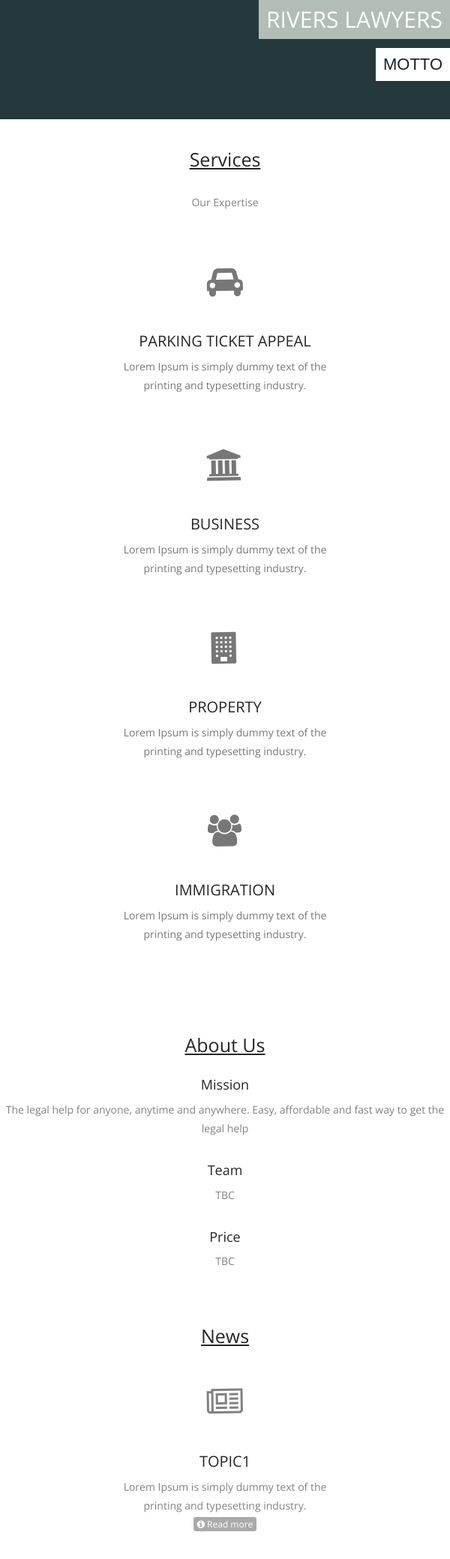
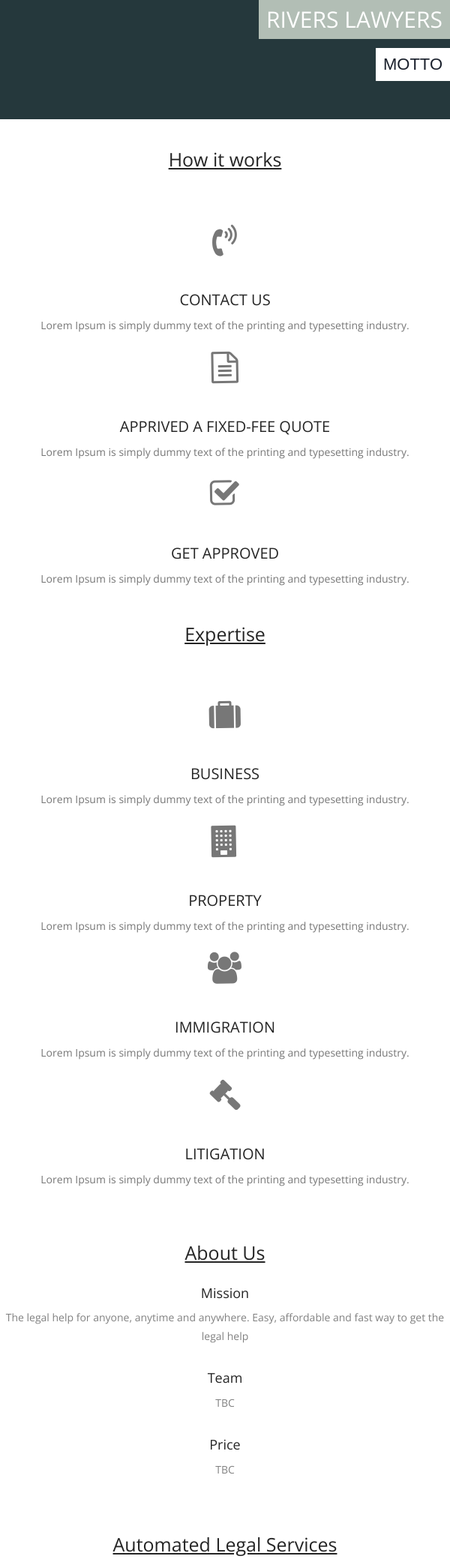
Before and after one commit to kr-wittawin/riverslawyer, a PHP site: page / in a window 600 px wide. Shown: the part 181-2260 px from the top of the page at 75% size. Run offline with PHP 8.4, Linux system fonts and the light colour scheme; some libraries are stand-ins or nearby versions.

Commit message:
change file, add menu, layout change

```diff
--- a/css/main.css
+++ b/css/main.css
@@ -1276,92 +1220,6 @@ textarea.form-control {
         background-color: transparent;
     }
 
-/* slider */
-    .caption-content h2 {
-        font-size: 18px;
-    }
-
-    .caption-content > span {
-        font-size: 16px;
-        margin-bottom: 20px;
-    }
-
-    .caption-content p {
-        font-size: 16px;
-        margin-bottom: 30px;
-    }
-
-    .caption-content strong {
-        font-size: 22px;
-    }
-
-/* about */
-    .recent-works {
-        margin-bottom: 85px;
-    }
-
-    #about h3 {
-        font-size: 18px;
-        margin: 0 0 35px !important;
-    }
-
-    #about .owl-buttons {
-        margin-top: 20px;
-    }
-
-    #about .message-body {
-        margin-bottom: 45px;
-    }
-
-    #about .welcome-block img {
-        margin: 0 25px 15px 0;
-    }
-
-/* service */
-    .service-item {
-        width: 100%;
-    }
-
-/*portfolio*/
-    .portfolio-item {
-        margin: 0 auto 10px;
-        font-size: 14px;
-        width: 280px;
-    }
-
-    figcaption.mask {
-        bottom: -107px;
-        color: #fff;
-        padding: 15px;
-    }
-
-/* lightbox */
-    .fancybox-title h3 {
-        font-size: 20px;
-    }
-
-    .fancybox-title p {
-        font-size: 14px;
-    }
-
-/* testimonial */
-    .testimonial-item {
-        width: 95%;
-    }
-
-    .testimonial-item > div:before,
-    .testimonial-item > div:after {
-        background-image: none;
-    }
-
-    .testimonial-item > div > span {
-        margin: 30px 0 20px;
-    }
-
-/* price */
-    .price-table {
-        margin-bottom: 50px;
-    }
 
 /* follow us */
     .social-button li:nth-child(2) {
@@ -1400,50 +1258,6 @@ textarea.form-control {
         left: 38%;
     }
 
-/* home slider */
-    .caption-content h2 {
-        font-size: 35px;
-    }
-
-    .caption-content p {
-        font-size: 25px;
-    }
-
-    .caption-content strong {
-        font-size: 35px;
-    }
-
-/*about*/
-
-    #about .welcome-block h3 {
-        margin: 0 0 35px;
-    }
-
-/* service */
-
-    .service-item {
-        margin: 0 auto 50px;
-        width: 55%;
-    }
-
-/* portfolio */
-    .portfolio-item {
-        width: 48%;
-    }
-
-    figcaption.mask {
-        bottom: -132px;
-    }
-
-/* testimonial */
-    .testimonial-item {
-        width: 80%;
-    }
-
-    .testimonial-item > div:before {
-        bottom: 160px;
-    }
-
 /* social */
     .social-button li:nth-child(2) {
         margin: 0 50px;
--- a/index.html
+++ b/index.html
@@ -22,8 +22,6 @@
 
 		<!-- Fontawesome Icon font -->
         <link rel="stylesheet" href="css/font-awesome.min.css">
-		<!-- bootstrap.min -->
-        <link rel="stylesheet" href="css/jquery.fancybox.css">
 		<!-- bootstrap.min -->
         <link rel="stylesheet" href="css/bootstrap.min.css">
 		<!-- bootstrap.min -->
@@ -87,8 +85,9 @@
                 <nav class="collapse navbar-collapse navbar-right" id="nav-collapse" role="navigation" >
                     <ul id="nav" class="nav navbar-nav" >
                         <li><a href="#body">Home</a></li>
-						<li><a class="externallink" href="services.html">Services</a></li>
+						<li><a class="externallink" href="expertise.html">Expertise</a></li>
                         <li><a href="#aboutus">About us</a></li>
+                        <li><a href="#autoservices">Automated Legal Services</a></li>
 						<li><a href="#news">News</a></li>
                         <li><a href="#contact">Contact us</a></li>
                     </ul>
@@ -110,38 +109,78 @@
         End Home SliderEnd
         ==================================== -->
 
-		<!-- services -->
-		<section id="services">
+        <!-- howitworks -->
+		<section id="howitworks">
 			<div class="container">
                 <div class="row">
 
                     <div class="sec-title text-center">
-                        <h2 class="wow">Services</h2>
-                        <p class="wow">Our Expertise</p>
+                        <h2 class="wow">How it works</h2>
                     </div>
 
-                    <div class="col-md-3 col-sm-6 col-xs-12  text-center wow animated fadeIn">
-                        <a href="form.html"><div class="service-item">
+                    <div class="col-md-3 col-sm-3 col-xs-12 text-center wow animated firstmargin fadeIn">
+                        <a href="expertise.html"><div class="service-item">
                             <div class="service-icon">
-                                <i class="fa fa-car fa-3x"></i>
+                                <i class="fa fa-volume-control-phone fa-3x"></i>
                             </div>
-                            <h3>Parking Ticket Appeal</h3>
+                            <h3>Contact Us</h3>
                             <p>Lorem Ipsum is simply dummy text of the printing and typesetting industry. </p>
                         </div></a>
                     </div></a>
 
+                    <div class="col-md-1 col-sm-1 hidden-xs text-center wow animated fadeIn" data-wow-delay="0.2s">
+                        <i class="fa fa-angle-double-right fa-4x" style="margin-top:30%"></i>
+                    </div>
+
+                    <div class="col-md-3 col-sm-3 col-xs-12 text-center wow animated fadeIn" data-wow-delay="0.4s">
+                        <a href="expertise.html"><div class="service-item">
+                            <div class="service-icon">
+                                <i class="fa fa-file-text-o fa-3x"></i>
+                            </div>
+                            <h3>Apprived a Fixed-Fee Quote</h3>
+                            <p>Lorem Ipsum is simply dummy text of the printing and typesetting industry. </p>
+                        </div>
+                    </div></a>
+
+                    <div class="col-md-1 col-sm-1 hidden-xs text-center wow animated fadeIn" data-wow-delay="0.6s">
+                        <i class="fa fa-angle-double-right fa-3x" style="margin-top:30%"></i>
+                    </div>
+
+                    <div class="col-md-3 col-sm-3 col-xs-12 text-center wow animated fadeIn" data-wow-delay="0.8s">
+                        <a href="expertise.html"><div class="service-item">
+                            <div class="service-icon">
+                                <i class="fa fa-check-square-o fa-3x"></i>
+                            </div>
+                            <h3>Get approved</h3>
+                            <p>Lorem Ipsum is simply dummy text of the printing and typesetting industry. </p>
+                        </div></a>
+                    </div>
+
+                </div>
+            </div>
+		</section><br><br>
+
+		<!-- expertise -->
+		<section id="expertise">
+			<div class="container">
+                <div class="row">
+
+                    <div class="sec-title text-center">
+                        <h2 class="wow">Expertise</h2>
+                    </div>
+
                     <div class="col-md-3 col-sm-6 col-xs-12 text-center wow animated fadeIn">
-                        <a href="services.html"><div class="service-item">
+                        <a href="expertise.html"><div class="service-item">
                             <div class="service-icon">
-                                <i class="fa fa-bank fa-3x"></i>
+                                <i class="fa fa-suitcase fa-3x"></i>
                             </div>
                             <h3>Business</h3>
                             <p>Lorem Ipsum is simply dummy text of the printing and typesetting industry. </p>
                         </div></a>
                     </div></a>
 
-                    <div class="col-md-3 col-sm-6 col-xs-12  text-center wow animated fadeIn" data-wow-delay="0.3s">
-                        <a href="services.html"><div class="service-item">
+                    <div class="col-md-3 col-sm-6 col-xs-12  text-center wow animated fadeIn" data-wow-delay="0.2s">
+                        <a href="expertise.html"><div class="service-item">
                             <div class="service-icon">
                                 <i class="fa fa-building fa-3x"></i>
                             </div>
@@ -150,8 +189,8 @@
                         </div>
                     </div></a>
 
-                    <div class="col-md-3 col-sm-6 col-xs-12  text-center wow animated fadeIn" data-wow-delay="0.6s">
-                        <a href="services.html"><div class="service-item">
+                    <div class="col-md-3 col-sm-6 col-xs-12  text-center wow animated fadeIn" data-wow-delay="0.4s">
+                        <a href="expertise.html"><div class="service-item">
                             <div class="service-icon">
                                 <i class="fa fa-users fa-3x"></i>
                             </div>
@@ -159,6 +198,17 @@
                             <p>Lorem Ipsum is simply dummy text of the printing and typesetting industry. </p>
                         </div></a>
                     </div>
+
+                    <div class="col-md-3 col-sm-6 col-xs-12  text-center wow animated fadeIn" data-wow-delay="0.6s">
+                        <a href="expertise.html"><div class="service-item">
+                            <div class="service-icon">
+                                <i class="fa fa-gavel fa-3x"></i>
+                            </div>
+                            <h3>Litigation</h3>
+                            <p>Lorem Ipsum is simply dummy text of the printing and typesetting industry. </p>
+                        </div></a>
+                    </div></a>
+
                 </div>
             </div>
 		</section><br><br><br>
@@ -180,6 +230,25 @@
                 </div>
             </div>
 		</section>
+
+        <!-- Auto services -->
+		<section id="autoservices">
+			<div class="container">
+                <div class="row">
+                    <div class="sec-title text-center">
+                        <h2 class="wow">Automated Legal Services</h2>
+						<div class="col-md-12 col-sm-12 col-xs-12 text-center wow animated fadeIn">
+							<div class="service-item">
+								<div class="service-icon">
+									<i class="fa fa-car fa-3x"></i>
+								</div>
+								<h3>Parking Ticket Appeal</h3>
+								<p>Lorem Ipsum is simply dummy text of the printing and typesetting industry. </p>
+							</div></a>
+						</div></a>
+                </div>
+            </div>
+		</section><br><br>
 
 		<!-- News -->
 		<section id="news">
@@ -235,9 +304,27 @@
 						<h2>Contact Us</h2>
 					</div>
 
-                    <div class="col-md-1"></div>
+                    <div class="col-md-1 hidden-xs"></div>
 
-                    <div class="col-md-5 contact-form wow animated fadeInRight">
+                    <div class="col-md-4 col-sm-4 col-xs-12 wow animated fadeInLeft" >
+						<address class="contact-details">
+							<h3>Contact Details</h3>
+							<p><i class="fa fa-pencil"></i>Rivers Lawyers<span>Suite 609, 530 Little Collins St, Melbourne </span><span>Australia</span></p><br>
+							<p><i class="fa fa-phone"></i>Enquiry: +61 (0) 423 950 250</p>
+						</address><br>
+						<div class="footer-social">
+							<ul>
+								<li class="wow animated zoomIn"><a href="#"><i class="fa fa-thumbs-up fa-3x"></i></a></li>
+								<li class="wow animated zoomIn" data-wow-delay="0.3s"><a href="#"><i class="fa fa-twitter fa-3x"></i></a></li>
+								<li class="wow animated zoomIn" data-wow-delay="0.6s"><a href="#"><i class="fa fa-skype fa-3x"></i></a></li>
+								<li class="wow animated zoomIn" data-wow-delay="0.9s"><a href="#"><i class="fa fa-dribbble fa-3x"></i></a></li>
+								<li class="wow animated zoomIn" data-wow-delay="1.2s"><a href="#"><i class="fa fa-youtube fa-3x"></i></a></li>
+							</ul>
+						</div>
+					</div>
+
+                    <div class="col-md-1 hidden-xs"></div>
+                    <div class="col-md-5 col-sm-5 col-xs-12 contact-form wow animated fadeInRight">
 						<form action="#" method="post">
 							<div class="input-field">
 								<input type="text" name="name" class="form-control" placeholder="Your Name...">
@@ -255,25 +342,7 @@
 						</form>
 					</div>
 
-                    <div class="col-md-1"></div>
-                    <div class="col-md-4 wow animated fadeInLeft" >
-						<address class="contact-details">
-							<h3>Contact Details</h3>
-							<p><i class="fa fa-pencil"></i>Kevin Kang, Rivers Lawyers<span>Suite 609, 530 Little Collins St, Melbourne </span><span>Australia</span></p><br>
-							<p><i class="fa fa-phone"></i>+61 (0) 423 950 250</p>
-							<p><i class="fa fa-envelope"></i>kevin.kang@riverslawyers.com.au</p>
-						</address>
-						<div class="footer-social">
-							<ul>
-								<li class="wow animated zoomIn"><a href="#"><i class="fa fa-thumbs-up fa-3x"></i></a></li>
-								<li class="wow animated zoomIn" data-wow-delay="0.3s"><a href="#"><i class="fa fa-twitter fa-3x"></i></a></li>
-								<li class="wow animated zoomIn" data-wow-delay="0.6s"><a href="#"><i class="fa fa-skype fa-3x"></i></a></li>
-								<li class="wow animated zoomIn" data-wow-delay="0.9s"><a href="#"><i class="fa fa-dribbble fa-3x"></i></a></li>
-								<li class="wow animated zoomIn" data-wow-delay="1.2s"><a href="#"><i class="fa fa-youtube fa-3x"></i></a></li>
-							</ul>
-						</div>
-					</div>
-                    <div class="col-md-1"></div>
+                    <div class="col-md-1 hidden-xs"></div>
 
 				</div>
 			</div>
```
Also changed, not shown: other parts of css/main.css (+6 -67 lines), expertise.html (renamed from Services.html, +3 -5 lines).
